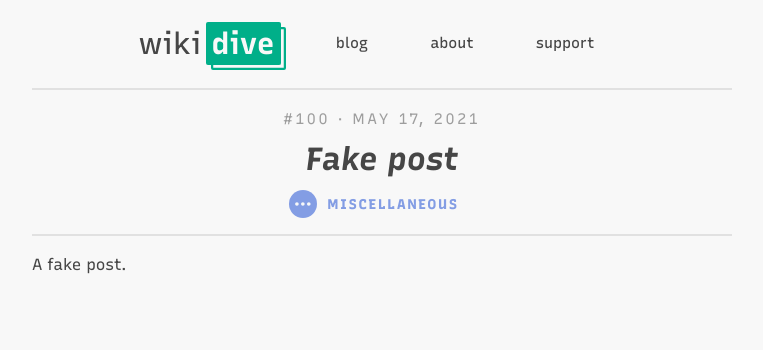
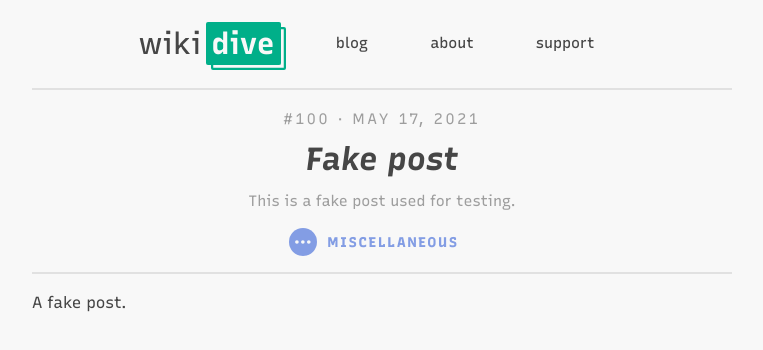
Before and after one commit to mangonaise/wiki-dive, a Next.js app: page /blog/fake-post in a window 1280 px wide. Shown: the top 350 px of the page, without its empty margins (258-1021 px from the left). Built offline with nearby package versions, Linux system fonts and the light colour scheme.

Commit message:
Add description to post header

```diff
--- a/pages/blog/[slug].tsx
+++ b/pages/blog/[slug].tsx
@@ -28,6 +28,7 @@ function PostInfoSection({ metadata }: { metadata: PostMetadata }) {
         {format(new Date(metadata.date), 'MMM d, yyyy').toUpperCase()}
       </p>
       <h2>{metadata.title}</h2>
+      <p className={styles.description}>{metadata.description}</p>
       <div className={styles.tagsContainer}>
         {metadata.tags.map(tag => (
           <div className={styles.tag} key={tag}>
--- a/pages/blog/post.module.scss
+++ b/pages/blog/post.module.scss
@@ -22,6 +22,12 @@
       opacity: 0.5;
       letter-spacing: 0.3ch;
       margin: 0;
+    }
+
+    .description {
+      margin: 10px 0;
+      font-size: 15px;
+      opacity: 0.5;
     }
 
     .tagsContainer {
```
